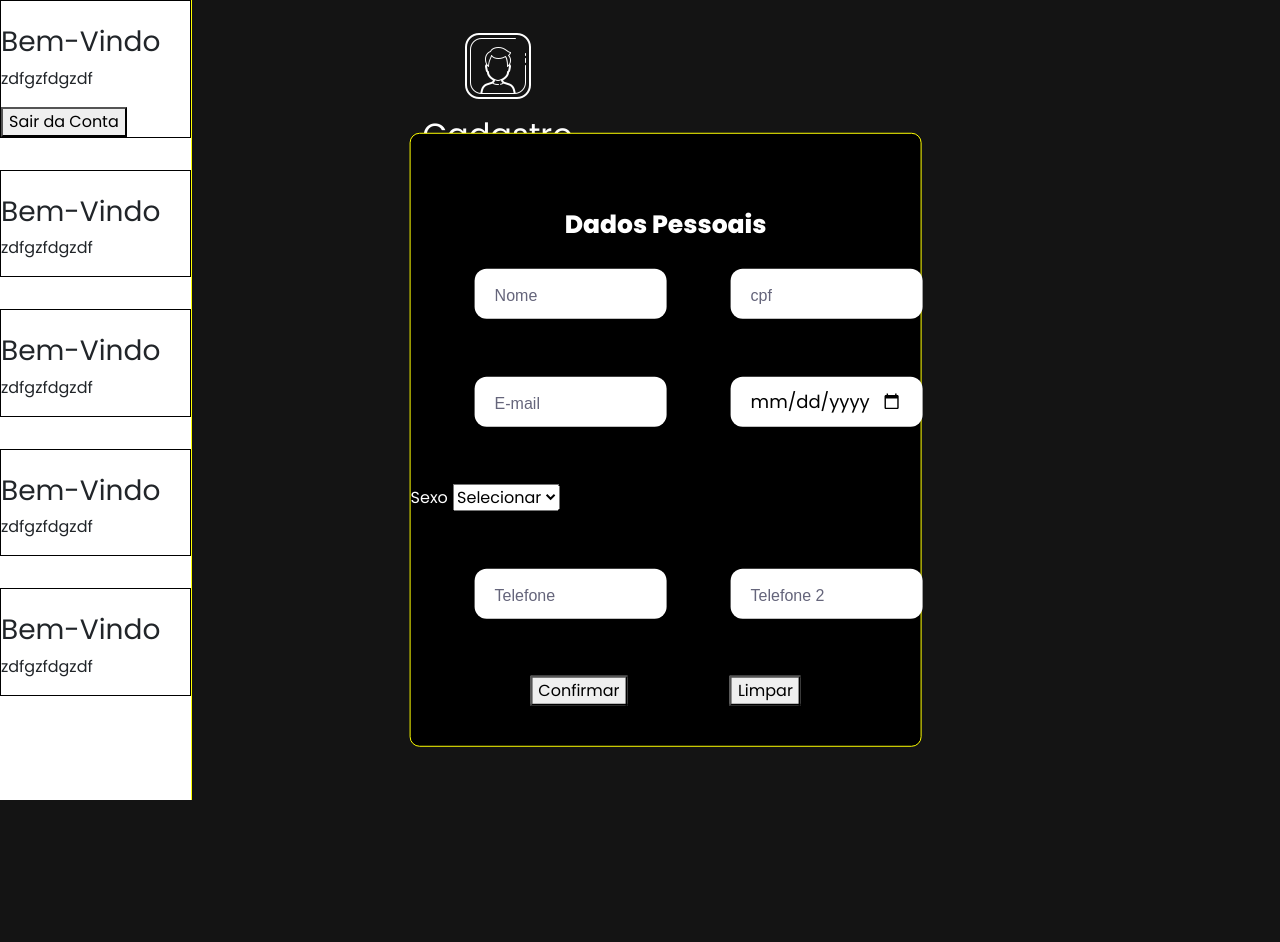
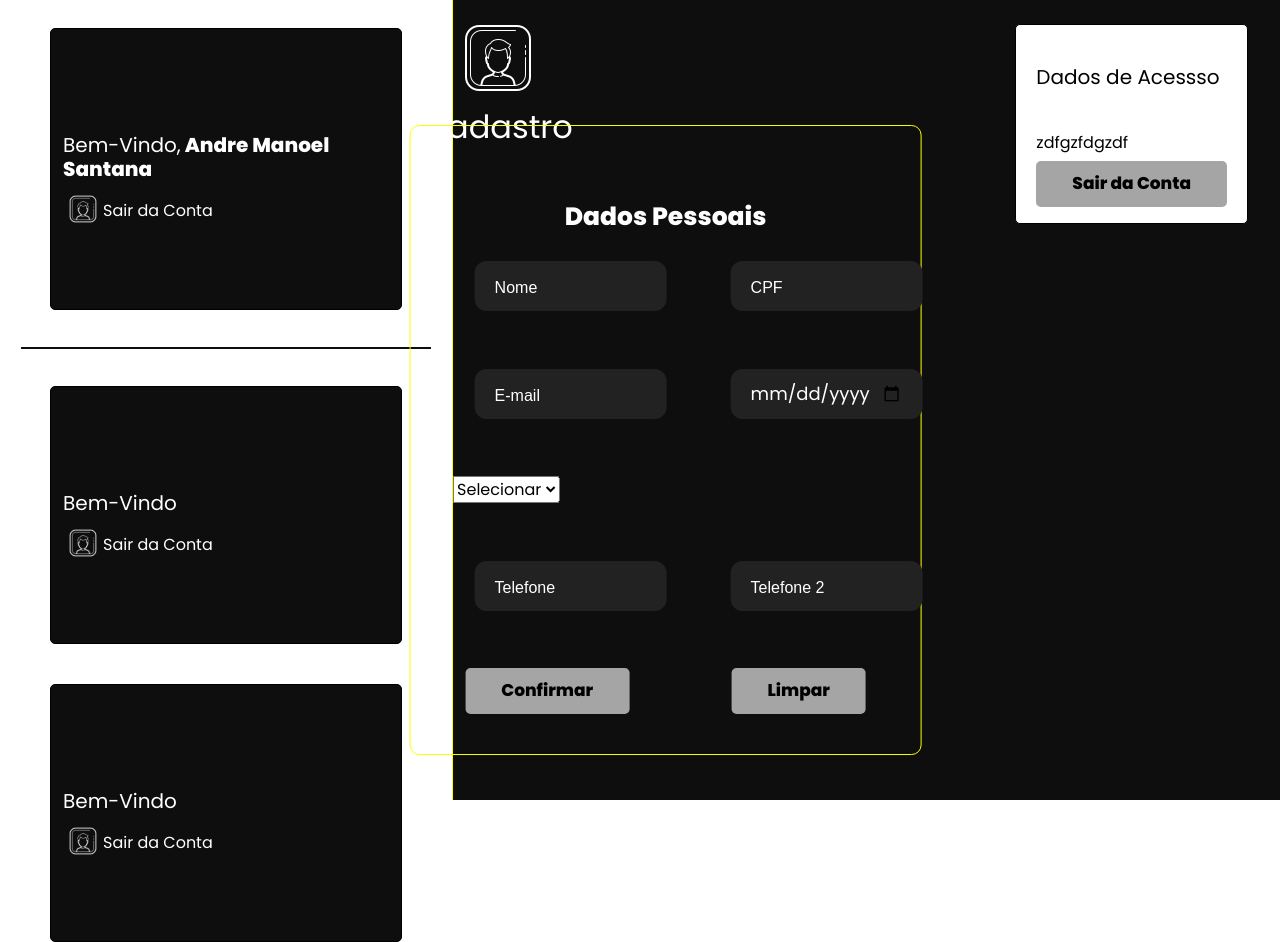
Before and after one commit to Kevin-Itam/GYM-Personal-Project, a PHP site: page /pages/pg_painel_user.html in a window 1280 px wide. Before the commit the page ends 800 px from the top, so only its background shows below. Run offline with PHP 8.4, Linux system fonts and the light colour scheme; some libraries are stand-ins or nearby versions.

Commit message:
quarta 07/05/2023

```diff
--- a/css/style_painel.css
+++ b/css/style_painel.css
@@ -12,12 +12,14 @@ body {
     padding: 0;
     font-family: "Poppins", sans-serif !important;
 
+
 }
 
 .corpo {
     width: 100%;
     height: 100%;
-    background-color: #141414;
+    background-color: #0e0e0e;
+
 }
 
 /*========= CORPO DO FORMULARIO =========*/
@@ -26,6 +28,7 @@ header {
     top: 2rem;
     font-weight: 600;
     font-size: 25px;
+    color: white;
 }
 
 .titulo {
@@ -33,7 +36,7 @@ header {
     flex-direction: column;
     position: absolute;
     align-items: center;
-    top: 1rem;
+    top: 0.5rem;
     left: 33vw;
 
 }
@@ -52,9 +55,6 @@ header {
     border-radius: 10px;
     color: white;
     border: 0.5px solid yellow;
-    background-color: #000000;
-
-
 }
 
 h2 {
@@ -63,22 +63,40 @@ h2 {
 
 /*=====================*/
 /*=========== CORPO LATERAL ==========*/
+.div_out {
+    position: fixed;
+    right: 0;
+    max-width: 15rem;
+    border-radius: 5px;
+    border: solid 1px black;
+    background-color: white;
+    color: black;
+    padding: 16px 20px;
+    margin: 0 2rem;
+
+}
+
 .div1 {
-    max-width: 15rem;
+    max-width: 22rem;
+    border-radius: 5px;
     border: solid 1px black;
+    background-color: #0e0e0e;
+    color: white;
+    margin: 4px 30px;
+    padding: 5rem 12px;
+
 }
 
 .la {
+    width: auto;
+    height: 100%;
     display: flex;
     flex-direction: column;
     row-gap: 4vh;
     position: absolute;
     left: 0;
     top: 0;
-    width: 15vw;
-    height: 100%;
-    display: flex;
-    flex-direction: column;
+    padding: 24px 20px;
     background-color: white;
     border-right: 1px solid yellow;
 }
@@ -100,11 +118,11 @@ h2 {
 }
 
 .input {
-    background-color: #ffffff;
+    background: #222;
     border-radius: 12px;
     border: 0;
     box-sizing: border-box;
-    color: #000000;
+    color: white;
     font-size: 18px;
     height: 100%;
     outline: 0;
@@ -118,7 +136,7 @@ h2 {
 }
 
 .placeholder {
-    color: #65657b;
+    color: white;
     font-family: sans-serif;
     left: 20px;
     line-height: 14px;
@@ -135,9 +153,9 @@ h2 {
 }
 
 .input:not(:placeholder-shown)~.placeholder {
-    color: #000000;
+    color: white;
 }
 
 .input:focus~.placeholder {
-    color: #ffffff;
+    color: white;
 }
--- a/pages/pg_painel_user.html
+++ b/pages/pg_painel_user.html
@@ -20,15 +20,42 @@
         flex-direction: row;
         column-gap: 8vw;
     }
+
+    button {
+        border: 0;
+        outline: none;
+        padding: 10px 36px;
+        font-size: 17px;
+        font-weight: 600;
+        border-radius: 5px;
+        background-color: #a5a5a5;
+        transition: all 0.5s ease;
+    }
+
+    button:hover {
+        background-color: #ffffff;
+
+    }
+
+    .dv_ig {
+        display: flex;
+        flex-direction: row;
+    }
+
+    p {
+        position: relative;
+        top: 10px;
+    }
 </style>
 
 <body>
     <!--============ LATERAL===========-->
     <section class="la">
-        <div class="div1">
+        <div class="div_out">
             <img src="">
             <div>
-                <h3>Bem-Vindo</h3>
+                <h5>Dados de Acessso</h5>
+                <img src="">
                 <p>zdfgzfdgzdf</p>
             </div>
             <button>Sair da Conta</button>
@@ -37,32 +64,34 @@
         <div class="div1">
             <img src="">
             <div>
-                <h3>Bem-Vindo</h3>
-                <p>zdfgzfdgzdf</p>
+                <h5>Bem-Vindo,<b> Andre Manoel Santana</b></h5>
+                <div class="dv_ig">
+                    <img src="/img/icons-userr.png" style="height: 40px; width: 40px;">
+                    <p>Sair da Conta</p>
+                </div>
+            </div>
+        </div>
+        <hr style="border-bottom: 2px solid #0e0e0e; margin: 1px!important; opacity:1!important;">
+        <div class="div1">
+            <img src="">
+            <div>
+                <h5>Bem-Vindo</h5>
+                <div class="dv_ig">
+                    <img src="/img/icons-userr.png" style="height: 40px; width: 40px;">
+                    <p>Sair da Conta</p>
+                </div>
             </div>
         </div>
         <div class="div1">
             <img src="">
             <div>
-                <h3>Bem-Vindo</h3>
-                <p>zdfgzfdgzdf</p>
+                <h5>Bem-Vindo</h5>
+                <div class="dv_ig">
+                    <img src="/img/icons-userr.png" style="height: 40px; width: 40px;">
+                    <p>Sair da Conta</p>
+                </div>
             </div>
         </div>
-        <div class="div1">
-            <img src="">
-            <div>
-                <h3>Bem-Vindo</h3>
-                <p>zdfgzfdgzdf</p>
-            </div>
-        </div>
-        <div class="div1">
-            <img src="">
-            <div>
-                <h3>Bem-Vindo</h3>
-                <p>zdfgzfdgzdf</p>
-            </div>
-        </div>
-
     </section>
     <!--============CORPO DA PAGINA==========-->
     <section class="corpo">
@@ -83,7 +112,7 @@
 
                     <div class="input-container">
                         <input id="firstname" name="cpf" class="input" type="text" placeholder=" ">
-                        <label for="firstname" class="placeholder">cpf</label>
+                        <label for="firstname" class="placeholder">CPF</label>
                     </div>
                 </div>
 
```
Also changed, not shown: img/textura.jpg (added).
